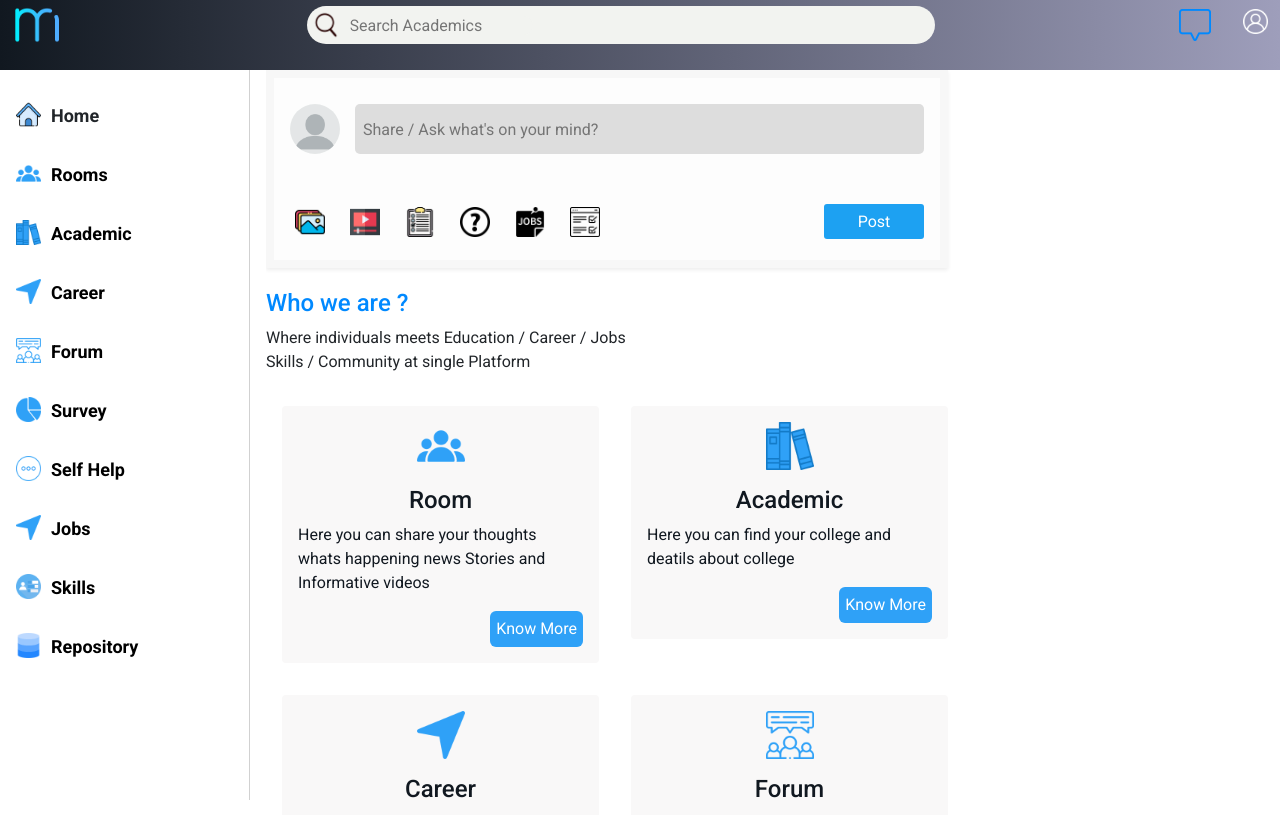
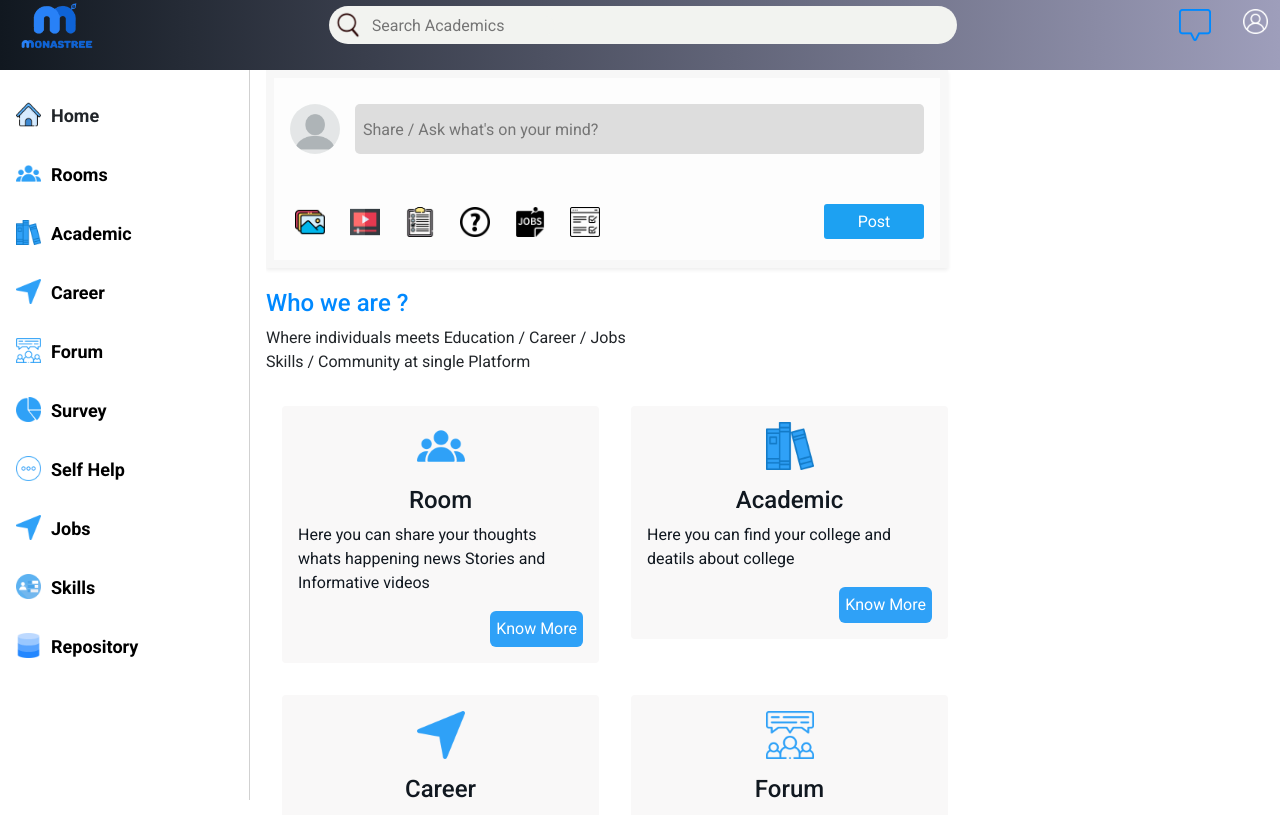
Before and after one commit to tusarkantasahoo/social_media_app_pwa, a React (Create React App) app: page / in a window 1280 px wide. Built offline with nearby package versions, Linux system fonts and the light colour scheme.

Commit message:
Logo updates

```diff
--- a/src/app/components/header/AppHeader.js
+++ b/src/app/components/header/AppHeader.js
@@ -38,7 +38,7 @@ export default class AppHeader extends Component {
             </div>
             <div className="container_custom d-flex jcsb aic">
               <div className="logo_wrapper d-flex mb-0">
-                <img src={monastreeLogo} className="img_res"></img>
+                <img src={logo} className="img_res"></img>
                 <p style={{ color: "white", marginTop: "-0.5em" }}></p>
               </div>
 
@@ -88,7 +88,7 @@ export default class AppHeader extends Component {
             </div>
             <div className="container_custom d-flex jcsb aic">
               <div className="logo_wrapper d-flex mb-0">
-                <img src={monastreeLogo} className="img_res"></img>
+                <img src={logo} className="img_res"></img>
                 <p style={{ color: "white", marginTop: "-0.5em" }}></p>
               </div>
 
```
